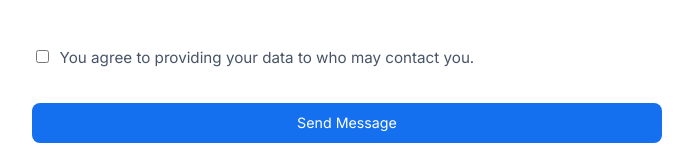
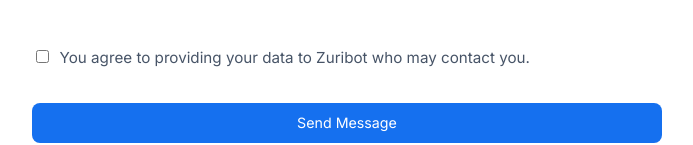
Before and after one commit to winpeed/stage1task-hng9, a React (Create React App) app: page /contact in a window 1280 px wide. Shown: the part 604-749 px from the top of the page, without its empty margins (293-986 px from the left). Built offline with nearby package versions, Linux system fonts and the light colour scheme.

Commit message:
Replace empty state value for name with Zuribot

```diff
--- a/src/components/Contact.js
+++ b/src/components/Contact.js
@@ -1,7 +1,8 @@
 import React, { useState } from "react";
 
 function Contact() {
-  const [name, setName] = useState("");
+  // eslint-disable-next-line no-unused-vars
+  const [name, setName] = useState("Zuribot");
   return (
     <section className="form__wrapper">
       <h1 className="heading">Contact Me</h1>
```
